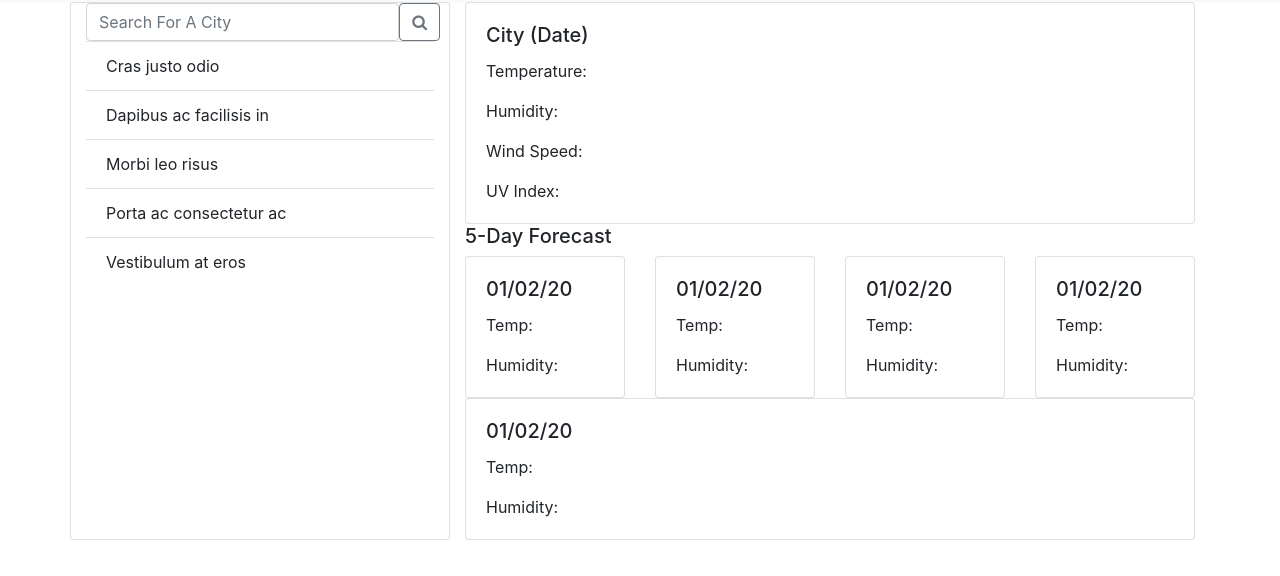
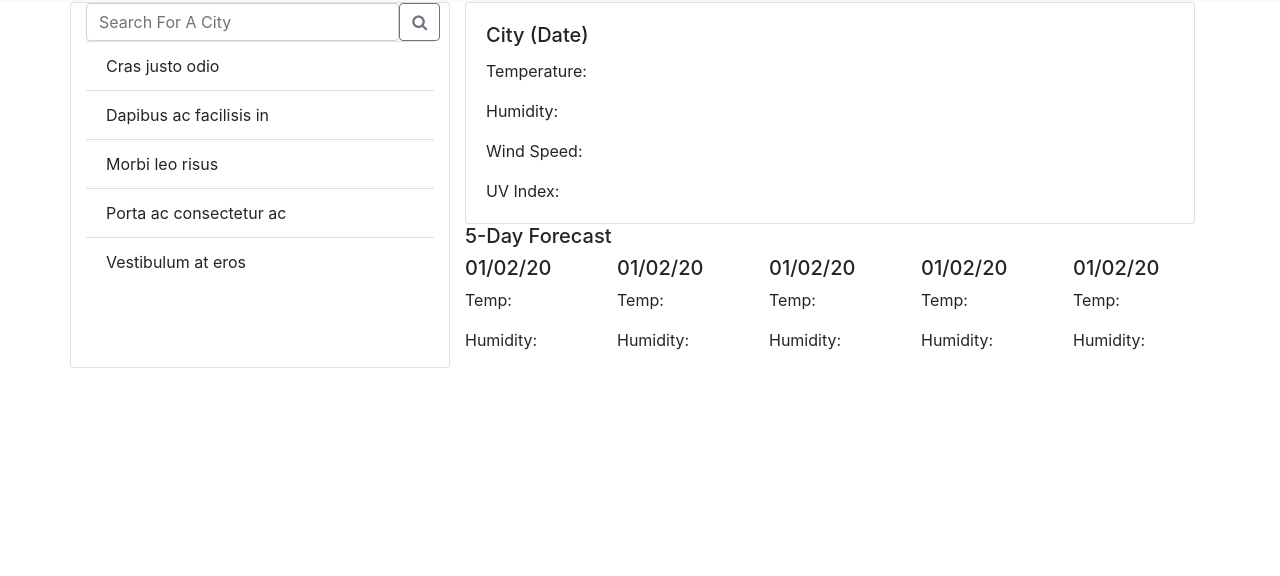
Before and after one commit to brittanieboyko/WeatherApp, a plain HTML site: page index.html in a window 1280 px wide. Shown: the part 54-630 px from the top of the page. Drawn offline with nearby package versions, Linux system fonts and the light colour scheme.

Commit message:
removed bootstrap card class

```diff
--- a/index.html
+++ b/index.html
@@ -48,50 +48,30 @@
                     <section class="col-md-12">
                         <h5>5-Day Forecast</h5>
                         <div class="row">
-                            <div class="col">
-                                <div class="card">
-                                  <div class="card-body">
-                                    <h5 class="card-title">01/02/20</h5>
-                                    <p class="card-text">Temp:</p>
-                                    <p class="card-text">Humidity:</p>
-                                  </div>
-                                </div>
+                            <div class="col col-md-offset-1">
+                                <h5>01/02/20</h5>
+                                <p>Temp:</p>
+                                <p>Humidity:</p>
                             </div>
                             <div class="col">
-                                <div class="card">
-                                  <div class="card-body">
-                                    <h5 class="card-title">01/02/20</h5>
-                                    <p class="card-text">Temp:</p>
-                                    <p class="card-text">Humidity:</p>
-                                  </div>
-                                </div>
+                                <h5>01/02/20</h5>
+                                <p>Temp:</p>
+                                <p>Humidity:</p>
                             </div>
                             <div class="col">
-                                <div class="card">
-                                  <div class="card-body">
-                                    <h5 class="card-title">01/02/20</h5>
-                                    <p class="card-text">Temp:</p>
-                                    <p class="card-text">Humidity:</p>
-                                  </div>
-                                </div>
+                                <h5>01/02/20</h5>
+                                <p>Temp:</p>
+                                <p>Humidity:</p>
                             </div>
                             <div class="col">
-                                <div class="card">
-                                  <div class="card-body">
-                                    <h5 class="card-title">01/02/20</h5>
-                                    <p class="card-text">Temp:</p>
-                                    <p class="card-text">Humidity:</p>
-                                  </div>
-                                </div>
+                                <h5>01/02/20</h5>
+                                <p>Temp:</p>
+                                <p>Humidity:</p>
                             </div>
                             <div class="col">
-                                <div class="card">
-                                  <div class="card-body">
-                                    <h5 class="card-title">01/02/20</h5>
-                                    <p class="card-text">Temp:</p>
-                                    <p class="card-text">Humidity:</p>
-                                  </div>
-                                </div>
+                                <h5>01/02/20</h5>
+                                <p>Temp:</p>
+                                <p>Humidity:</p>
                             </div>
                         </div>
                     </section>
```
